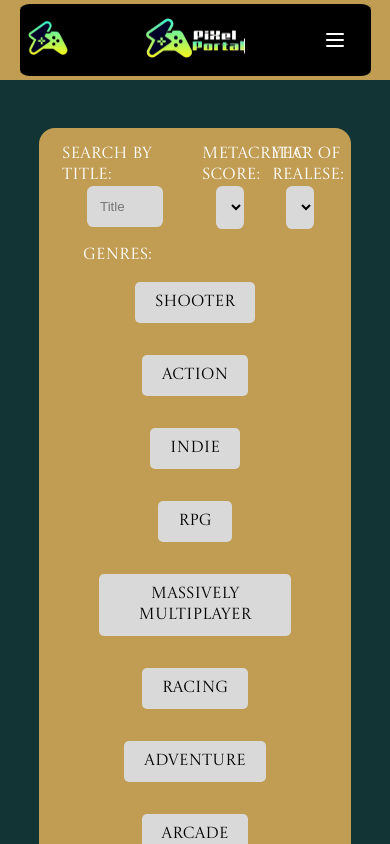
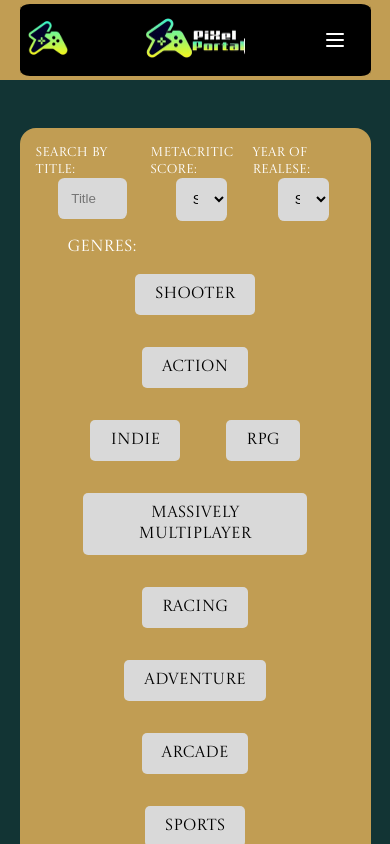
Before and after one commit to SimoneColombo1/pixel-portal, a Next.js app: page /Pages/Search in a window 390 px wide. Shown: the top 844 px of the page. Built offline with nearby package versions, Linux system fonts and the light colour scheme; no server answers.

Commit message:
Reso responsive il form

```diff
--- a/app/style/Search/SearchForm.scss
+++ b/app/style/Search/SearchForm.scss
@@ -101,3 +101,39 @@
         }
     }
 }
+
+
+@media (max-width: 768px) {
+    .search-form {
+        width: 90%;
+
+        .first-search {
+            input {
+                width: 50%;
+            }
+
+            .dropdown {
+                width: 30%;
+            }
+        }
+    }
+}
+
+@media (max-width: 576px) {
+    .search-form {
+        width: 90%;
+
+        .first-search {
+            font-size: 0.8rem;
+
+            input {
+                width: 40%;
+            }
+
+            .dropdown {
+
+                width: 40%;
+            }
+        }
+    }
+}
```
